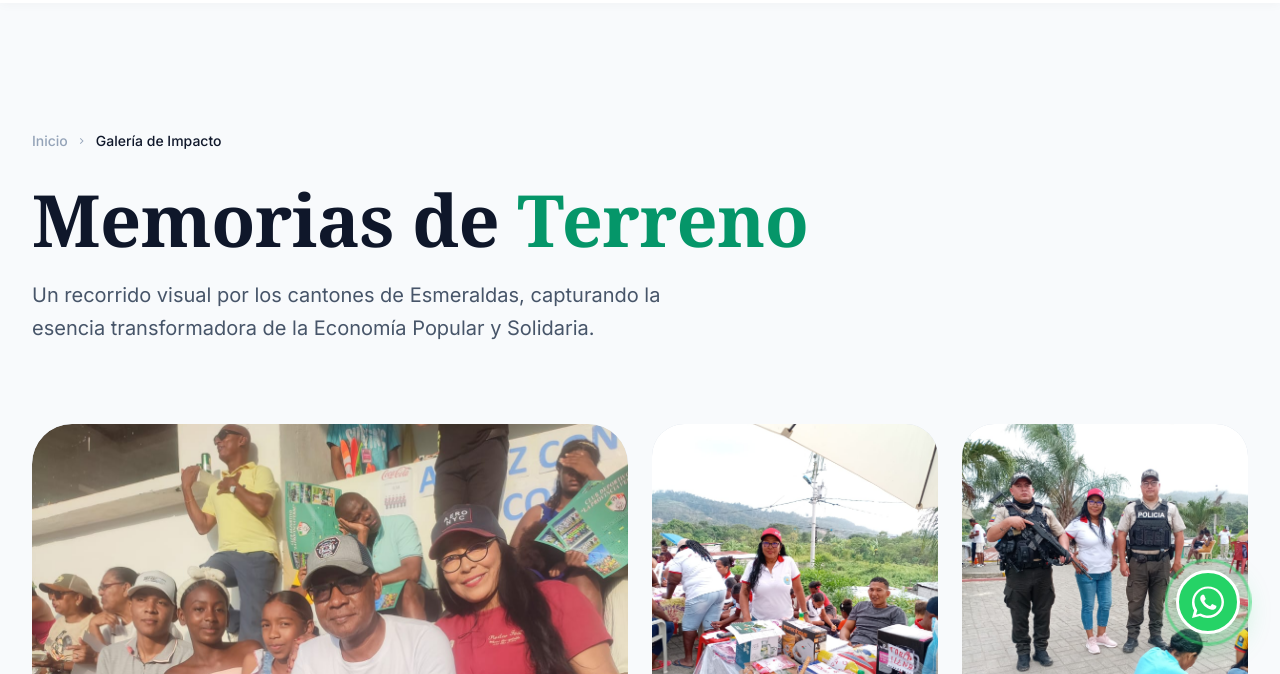
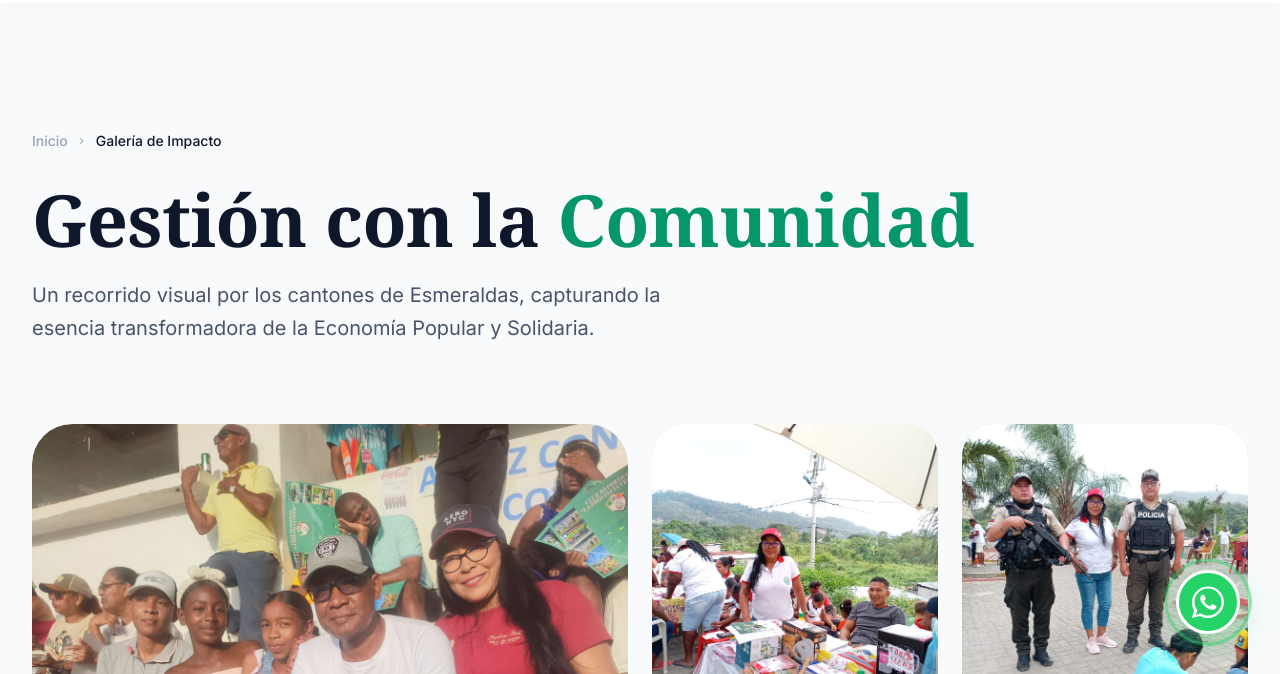
Before and after one commit to JayFB56/Pagina-cepse, a website: page galeria.html in a window 1280 px wide. Shown: the part 126-800 px from the top of the page. Drawn offline with nearby package versions, Linux system fonts and the light colour scheme.

Commit message:
Update galeria.html

```diff
--- a/galeria.html
+++ b/galeria.html
@@ -64,7 +64,7 @@
 
             <!-- Page Header -->
             <div class="mb-20">
-                <h1 class="text-5xl md:text-7xl font-black text-slate-900 mb-6 font-serif">Memorias de <span class="text-emerald-600">Terreno</span></h1>
+                <h1 class="text-5xl md:text-7xl font-black text-slate-900 mb-6 font-serif">Gestión con la <span class="text-emerald-600">Comunidad</span></h1>
                 <p class="text-xl text-slate-600 max-w-2xl leading-relaxed">
                     Un recorrido visual por los cantones de Esmeraldas, capturando la esencia transformadora de la Economía Popular y Solidaria.
                 </p>
```
